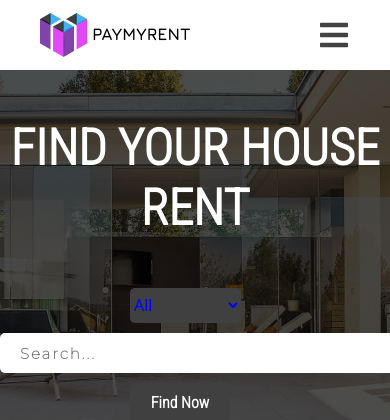
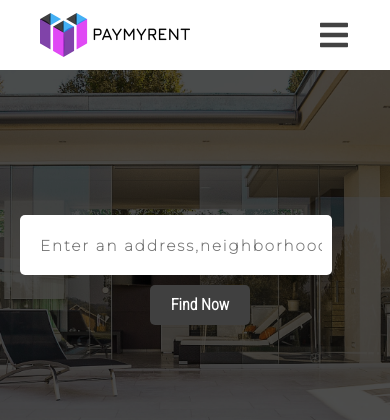
Before and after one commit to Teye-Doku/paymyrent, a React (Create React App) app: page / in a window 390 px wide. Shown: the top 420 px of the page. Built offline with nearby package versions, Linux system fonts and the light colour scheme.

Commit message:
about updated

```diff
--- a/src/components/HotelList/SingleHotel.css
+++ b/src/components/HotelList/SingleHotel.css
@@ -2,12 +2,7 @@ span {
   content: "\20B5";
 }
 
-.hotel-card {
-  transition: all 0.3s ease-in;
-}
-.hotel-card:hover {
-  transform: scale(1.2);
-}
+
 .hotel-card a {
   text-decoration: none;
   color: white;
--- a/src/pages/DetailPage/DetailPage.css
+++ b/src/pages/DetailPage/DetailPage.css
@@ -9,13 +9,13 @@
   padding: 10px;
   display: flex;
 }
-.detailpage img {
+/* .detailpage img {
   transition: all 0.4s ease-in;
 }
 .detailpage img:hover {
   transform: scale(1.1);
   transform: rotate(180);
-}
+} */
 .secondimage {
   width: 400px;
   height: inherit;
--- a/src/pages/Home/Home.css
+++ b/src/pages/Home/Home.css
@@ -36,8 +36,8 @@
 }
 
 .home__hero input {
-  width: 400px;
-  height: 40px;
+  width: 600px;
+  height: 60px;
   border: none;
   outline: none;
   border-radius: 5px;
@@ -62,17 +62,19 @@
   color: #275a53;
   border: 1px solid #275a53;
 }
-@media screen and (max-width: 480px) {
+@media screen and (max-width: 700px) {
   .home__hero {
     display: flex;
     flex-direction: column;
     justify-content: center;
     align-items: center;
   }
+
   .home__hero button {
     margin: 10px auto 0 150px;
   }
   .home__hero input {
+    width: 80%;
     margin-left: 20px;
   }
 
--- a/src/pages/Home/Home.js
+++ b/src/pages/Home/Home.js
@@ -6,15 +6,15 @@ const Home = () => {
      return (
          <div className="home" >
              <div className="home__hero">
-                 <h1>Find Your House Rent</h1>
+                 {/* <h1>Find Your House Rent</h1> */}
 
                      <div>
-                       <select>
+                       {/* <select>
                            <option value="All">All</option>
                            <option value="single">Single room</option>
                            <option value="bedroom">2 bedroom </option>
-                      </select>
-                       <input placeholder="Search..." type="text" />
+                      </select>   */}
+                       <input placeholder="Enter an address,neighborhood or city." type="text" />
                      <button>Find Now</button>
                      </div>
 
```
